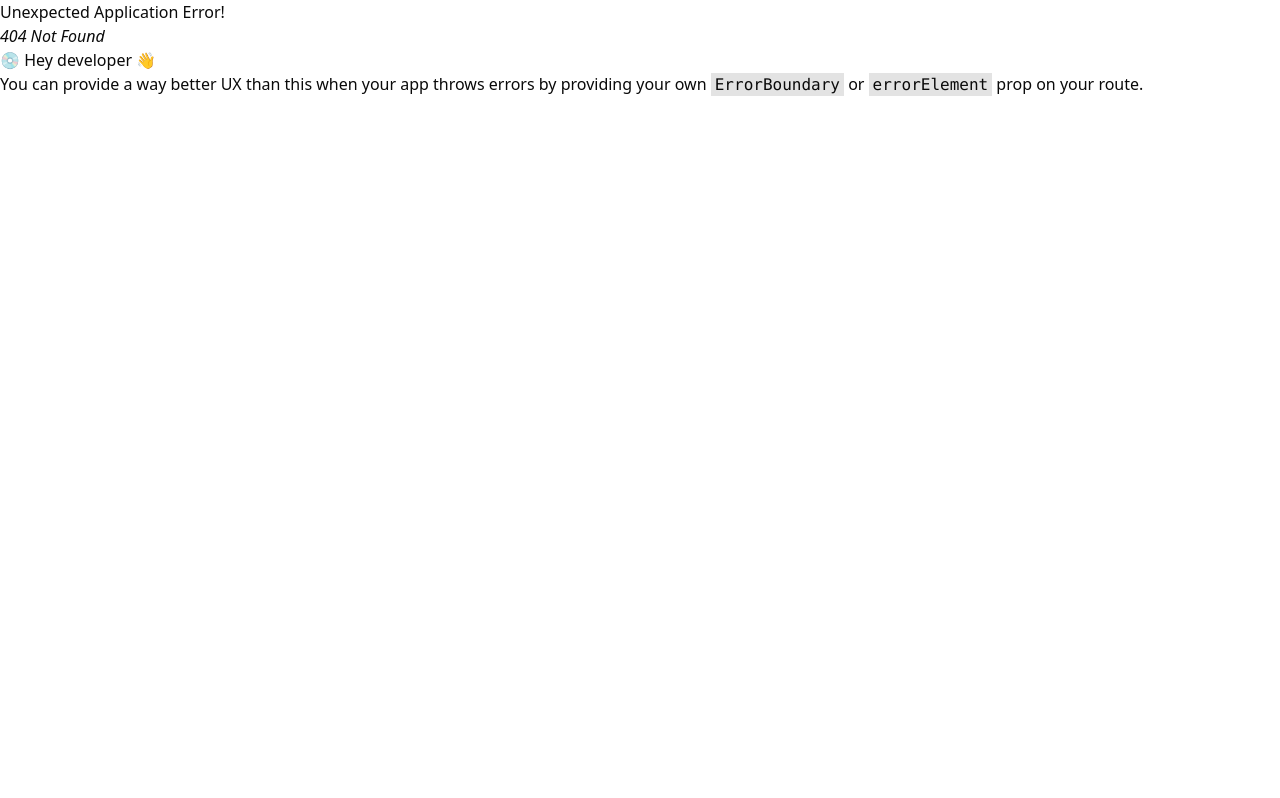
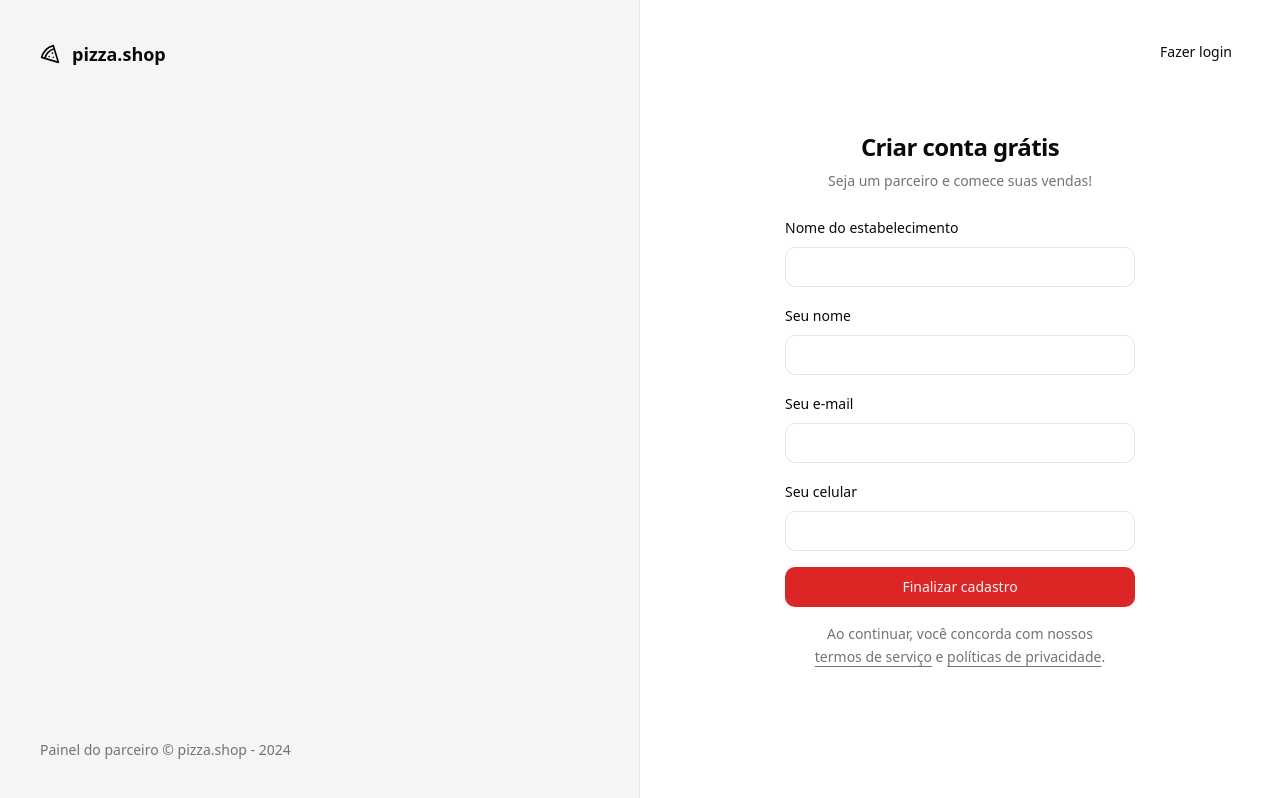
Before and after one commit to viniciusmb17/pizzashop-web, a React (Vite) app: page /sign-up in a window 1280 px wide. Before the commit this address had no page. Built offline with nearby package versions, Linux system fonts and the light colour scheme.

Commit message:
feat: página cadastro de restaurante

```diff
--- a/src/pages/_layouts/auth.tsx
+++ b/src/pages/_layouts/auth.tsx
@@ -14,7 +14,7 @@
         </footer>
       </div>
 
-      <div className="flex flex-col items-center justify-center">
+      <div className="relative flex flex-col items-center justify-center">
         <Outlet />
       </div>
     </div>
--- a/src/pages/auth/sign-in.tsx
+++ b/src/pages/auth/sign-in.tsx
@@ -1,6 +1,7 @@
 import { zodResolver } from '@hookform/resolvers/zod'
 import { Helmet } from 'react-helmet-async'
 import { useForm } from 'react-hook-form'
+import { Link } from 'react-router-dom'
 import { toast } from 'sonner'
 import { z } from 'zod'
 
@@ -45,6 +46,10 @@
       <Helmet title="Login" />
 
       <div className="p-8">
+        <Button asChild className="absolute right-8 top-8" variant={'ghost'}>
+          <Link to={'/sign-up'}>Novo estabelecimento</Link>
+        </Button>
+
         <div className="flex w-[350px] flex-col justify-center gap-6">
           <div className="flex flex-col gap-2 text-center">
             <h1 className="text-2xl font-semibold tracking-tight">
--- /dev/null
+++ b/src/pages/auth/sign-up.tsx
@@ -0,0 +1,116 @@
+import { zodResolver } from '@hookform/resolvers/zod'
+import { Helmet } from 'react-helmet-async'
+import { useForm } from 'react-hook-form'
+import { Link, useNavigate } from 'react-router-dom'
+import { toast } from 'sonner'
+import { z } from 'zod'
+
+import { Button } from '@/components/ui/button'
+import { Input } from '@/components/ui/input'
+import { Label } from '@/components/ui/label'
+
+const signUpForm = z.object({
+  restaurantName: z.string(),
+  managerName: z.string(),
+  phone: z.string(),
+  email: z.string().email(),
+})
+
+type SignUpForm = z.infer<typeof signUpForm>
+
+export function SignUp() {
+  const navigate = useNavigate()
+  const {
+    register,
+    handleSubmit,
+    formState: { isSubmitting },
+  } = useForm<SignUpForm>({
+    resolver: zodResolver(signUpForm),
+  })
+
+  async function handleSignUp(data: SignUpForm) {
+    try {
+      console.log(data)
+
+      await new Promise((resolve) => setTimeout(resolve, 2000))
+
+      toast.success('Restaurante cadastrado com sucesso!', {
+        action: {
+          label: 'Login',
+          onClick: () => navigate('/sign-in'),
+        },
+      })
+    } catch (error) {
+      toast.error('Erro ao cadastrar restaurante.')
+    }
+  }
+
+  return (
+    <>
+      <Helmet title="Cadastro" />
+
+      <div className="p-8">
+        <Button asChild className="absolute right-8 top-8" variant={'ghost'}>
+          <Link to={'/sign-in'}>Fazer login</Link>
+        </Button>
+
+        <div className="flex w-[350px] flex-col justify-center gap-6">
+          <div className="flex flex-col gap-2 text-center">
+            <h1 className="text-2xl font-semibold tracking-tight">
+              Criar conta grátis
+            </h1>
+            <p className="text-sm text-muted-foreground">
+              Seja um parceiro e comece suas vendas!
+            </p>
+          </div>
+
+          <form className="space-y-4" onSubmit={handleSubmit(handleSignUp)}>
+            <div className="space-y-2">
+              <Label htmlFor="restaurantName">Nome do estabelecimento</Label>
+              <Input
+                id="restaurantName"
+                type="text"
+                {...register('restaurantName')}
+              />
+            </div>
+
+            <div className="space-y-2">
+              <Label htmlFor="managerName">Seu nome</Label>
+              <Input
+                id="managerName"
+                type="text"
+                {...register('managerName')}
+              />
+            </div>
+
+            <div className="space-y-2">
+              <Label htmlFor="email">Seu e-mail</Label>
+              <Input id="email" type="email" {...register('email')} />
+            </div>
+
+            <div className="space-y-2">
+              <Label htmlFor="phone">Seu celular</Label>
+              <Input id="phone" type="tel" {...register('phone')} />
+            </div>
+
+            <Button disabled={isSubmitting} type="submit" className="w-full">
+              Finalizar cadastro
+            </Button>
+
+            <p className="px-6 text-center text-sm leading-relaxed text-muted-foreground">
+              Ao continuar, você concorda com nossos{' '}
+              <a href="" className="underline underline-offset-4">
+                termos de serviço
+              </a>{' '}
+              e{' '}
+              <a href="" className="underline underline-offset-4">
+                políticas de privacidade
+              </a>
+              .
+            </p>
+          </form>
+        </div>
+      </div>
+    </>
+  )
+}
--- a/src/routes.tsx
+++ b/src/routes.tsx
@@ -4,6 +4,7 @@
 import { AuthLayout } from './pages/_layouts/auth'
 import { Dashboard } from './pages/app/dashboard'
 import { SignIn } from './pages/auth/sign-in'
+import { SignUp } from './pages/auth/sign-up'
 
 export const router = createBrowserRouter([
   {
@@ -14,6 +15,9 @@
   {
     path: '/',
     element: <AuthLayout />,
-    children: [{ path: '/sign-in', element: <SignIn /> }],
+    children: [
+      { path: '/sign-in', element: <SignIn /> },
+      { path: '/sign-up', element: <SignUp /> },
+    ],
   },
 ])
```
